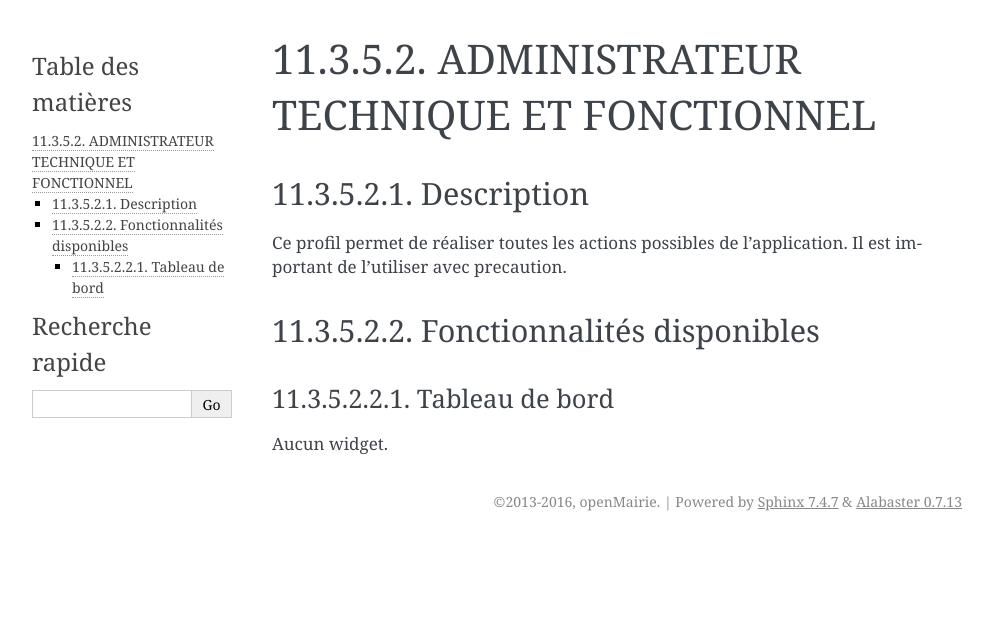
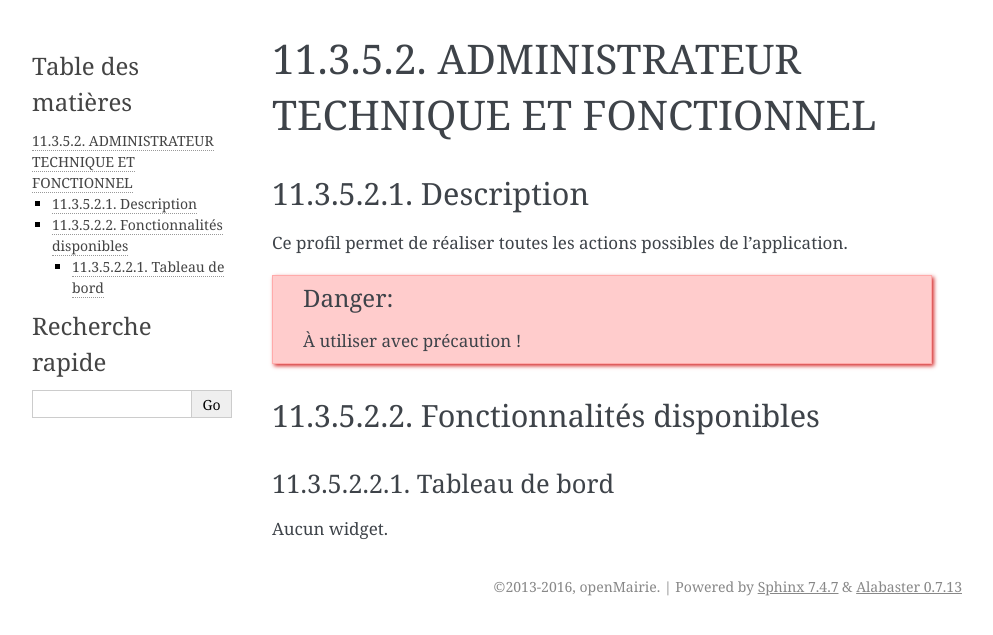
Before and after one commit to mpavaux/openads-documentation, a Sphinx documentation site: the page built from source/manuel_utilisateur/ergonomie/profils/administrateur_technique_fonctionnel.rst, in a window 1280 px wide. Shown: the top 635 px of the page, without its empty margins (148-1141 px from the left). Built offline with Sphinx 7.4.7, drawn with Linux system fonts in a browser that asks for light colours.

Commit message:
Correction style

```diff
--- a/source/manuel_utilisateur/ergonomie/profils/administrateur_technique_fonctionnel.rst
+++ b/source/manuel_utilisateur/ergonomie/profils/administrateur_technique_fonctionnel.rst
@@ -6,7 +6,9 @@
 ===========
 
 Ce profil permet de réaliser toutes les actions possibles de l'application.
-Il est important de l'utiliser avec precaution.
+
+.. DANGER::
+   À utiliser avec précaution !
 
 Fonctionnalités disponibles
 ===========================
```
